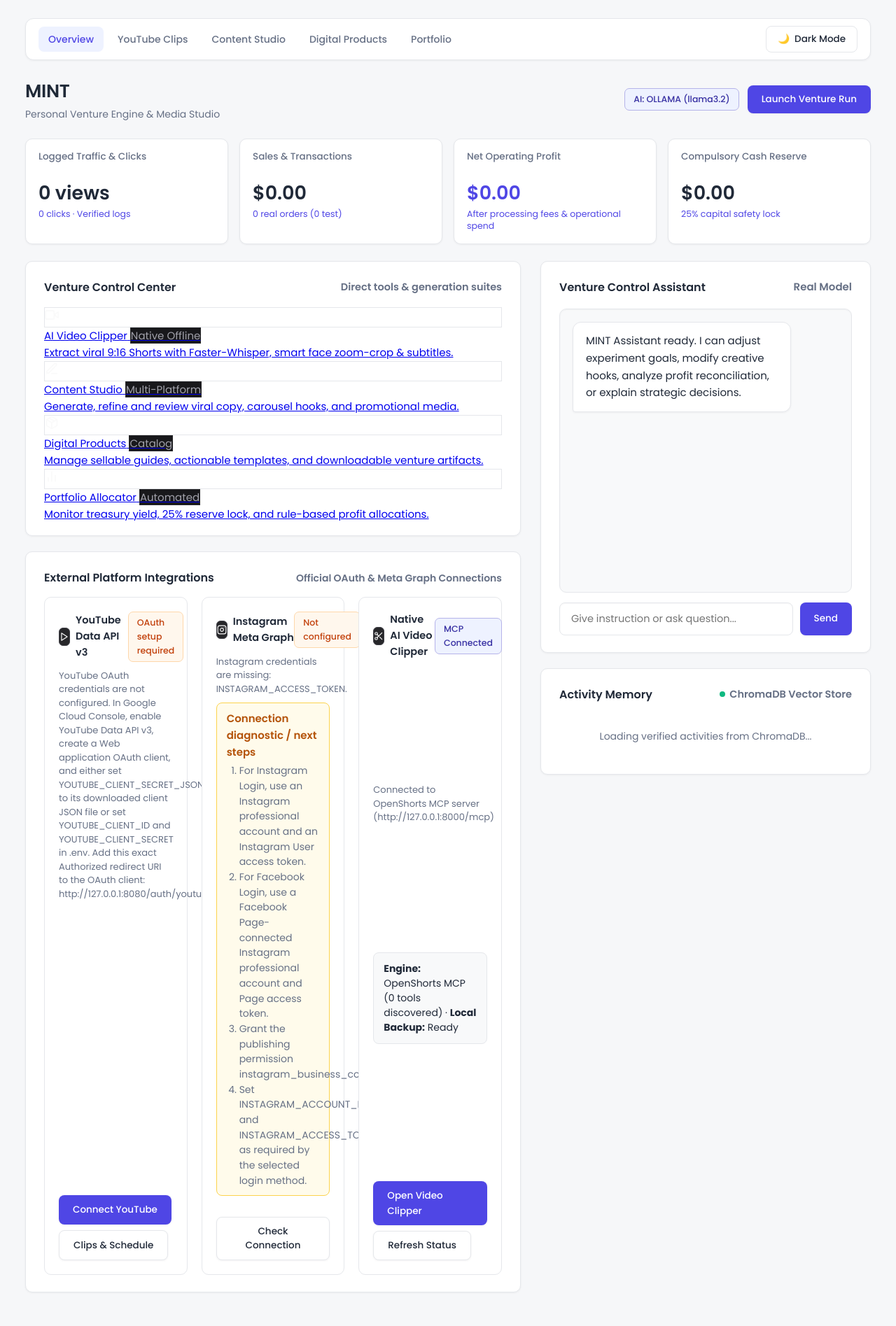
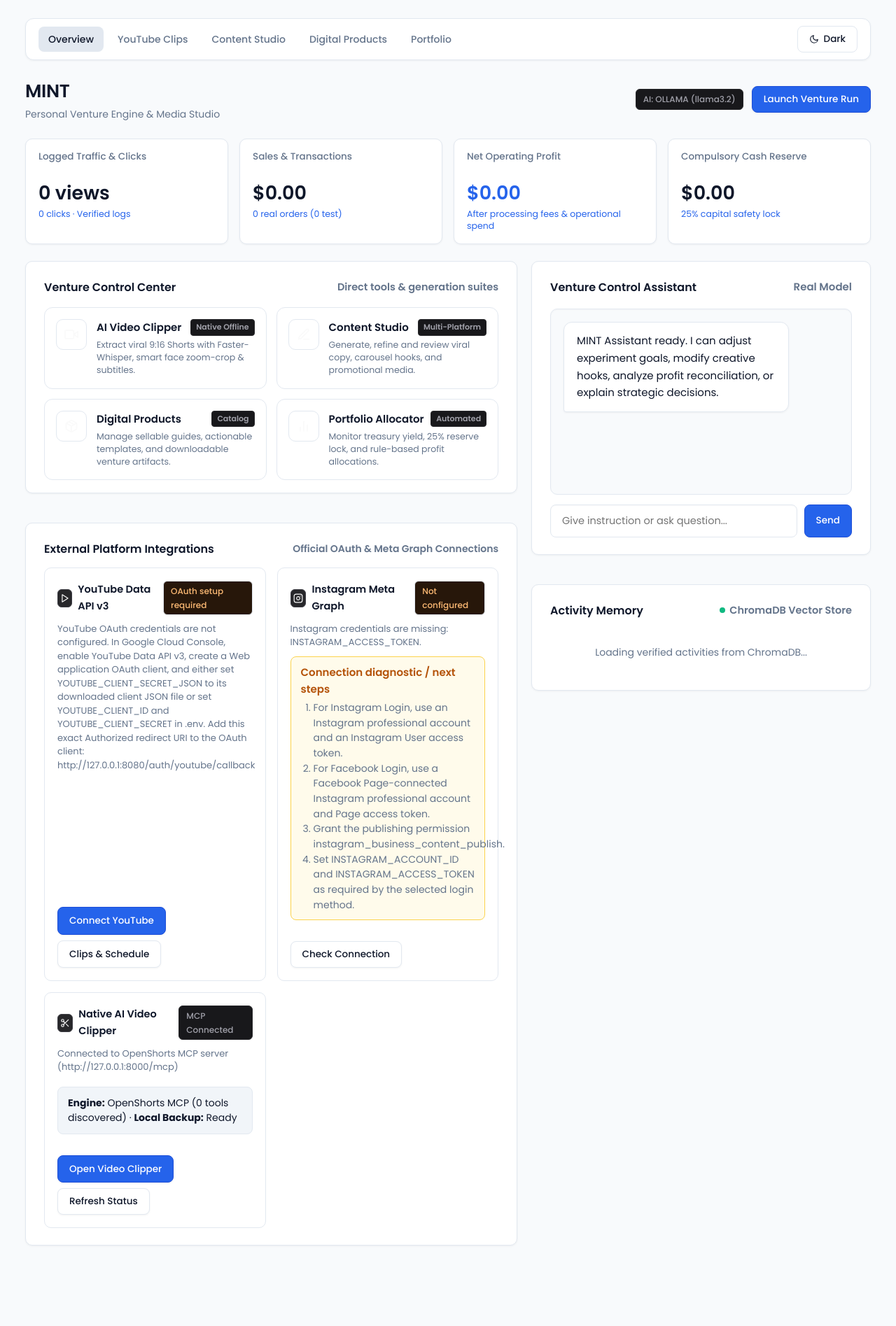
Before and after one commit to srishanksd/mint, a Flask app: page / in a window 1280 px wide. Shown: the whole page at 70% size. After the commit the page ends 1780 px from the top, so only its background shows below. Run offline with Flask 3, Linux system fonts and the light colour scheme; data that the repository does not hold is empty; some libraries are stand-ins or nearby versions.

Commit message:
style: polish dashboard theme, typography, and interactive feed controller

```diff
--- a/static/css/dashboard.css
+++ b/static/css/dashboard.css
@@ -3,35 +3,35 @@
 
 :root {
   /* Surfaces & Canvas — Clean Restrained Palette */
-  --bg-canvas: #f6f7f9;
+  --bg-canvas: #f8fafc;
   --surface-raised: #ffffff;
   --surface-pure: #ffffff;
   --surface-card: #ffffff;
-  --surface-nested: #f8f9fa;
-  --surface-inset: #f1f3f5;
+  --surface-nested: #f1f5f9;
+  --surface-inset: #e2e8f0;
 
   /* Typography */
-  --text-primary: #202938;
-  --text-secondary: #4b5563;
-  --text-muted: #667085;
-  --text-subtle: #9ca3af;
+  --text-primary: #0f172a;
+  --text-secondary: #334155;
+  --text-muted: #64748b;
+  --text-subtle: #94a3b8;
 
   /* Borders */
-  --border-subtle: #e5e7eb;
-  --border-medium: #d1d5db;
-  --card-border-light: #e5e7eb;
+  --border-subtle: #e2e8f0;
+  --border-medium: #cbd5e1;
+  --card-border-light: #e2e8f0;
 
-  /* Brand Accents — Professional Indigo used sparingly */
-  --accent-teal: #4f46e5;
-  --accent-teal-subtle: #eef2ff;
-  --accent-teal-text: #3730a3;
-  --accent-navy: #1f2937;
-  --status-neutral: #6b7280;
+  /* Brand Accents — Clean Slate Navy & Sky */
+  --accent-teal: #2563eb;
+  --accent-teal-subtle: #eff6ff;
+  --accent-teal-text: #1d4ed8;
+  --accent-navy: #0f172a;
+  --status-neutral: #64748b;
 
   /* Node State Surfaces & Borders */
-  --status-waiting-bg: #ffffff;
-  --status-waiting-border: #e5e7eb;
-  --status-waiting-text: #6b7280;
+  --status-waiting-bg: #f8fafc;
+  --status-waiting-border: #e2e8f0;
+  --status-waiting-text: #64748b;
 
   --status-running-bg: #eff6ff;
   --status-running-border: #93c5fd;
@@ -54,89 +54,89 @@
   --status-review-text: #b45309;
 
   /* Chat System */
-  --chat-bg: #f8f9fa;
-  --chat-bubble-user-bg: #4f46e5;
+  --chat-bg: #f8fafc;
+  --chat-bubble-user-bg: #0f172a;
   --chat-bubble-user-text: #ffffff;
   --chat-bubble-mint-bg: #ffffff;
-  --chat-bubble-mint-text: #202938;
-  --chat-bubble-mint-border: #e5e7eb;
+  --chat-bubble-mint-text: #0f172a;
+  --chat-bubble-mint-border: #e2e8f0;
 
   /* Modals & Overlays */
-  --modal-overlay-bg: rgba(17, 24, 39, 0.45);
+  --modal-overlay-bg: rgba(15, 23, 42, 0.6);
 
   /* Subtle Shadows */
-  --shadow-raised: 0 1px 3px rgba(0, 0, 0, 0.05), 0 1px 2px rgba(0, 0, 0, 0.03);
-  --shadow-inset: inset 0 1px 2px rgba(0, 0, 0, 0.04);
+  --shadow-raised: 0 1px 3px rgba(0, 0, 0, 0.05);
+  --shadow-inset: inset 0 1px 2px rgba(0, 0, 0, 0.03);
   --shadow-card: 0 1px 3px rgba(0, 0, 0, 0.05);
 }
 
 [data-theme="dark"] {
-  /* Surfaces & Canvas */
-  --bg-canvas: #0f172a;
-  --surface-raised: #1e293b;
-  --surface-pure: #1e293b;
-  --surface-card: #1e293b;
-  --surface-nested: #162032;
-  --surface-inset: #111827;
+  /* Surfaces & Canvas — Premium Minimal Obsidian Matte */
+  --bg-canvas: #09090b;
+  --surface-raised: #121215;
+  --surface-pure: #121215;
+  --surface-card: #121215;
+  --surface-nested: #18181b;
+  --surface-inset: #1c1c21;
 
   /* Typography */
-  --text-primary: #f8fafc;
-  --text-secondary: #cbd5e1;
-  --text-muted: #94a3b8;
-  --text-subtle: #64748b;
+  --text-primary: #fafafa;
+  --text-secondary: #e4e4e7;
+  --text-muted: #a1a1aa;
+  --text-subtle: #71717a;
 
-  /* Borders */
-  --border-subtle: #334155;
-  --border-medium: #475569;
-  --card-border-light: #334155;
+  /* Borders — Crisp, subtle, non-distracting */
+  --border-subtle: #27272a;
+  --border-medium: #3f3f46;
+  --card-border-light: #27272a;
 
-  /* Brand Accents */
-  --accent-teal: #818cf8;
-  --accent-teal-subtle: #1e1b4b;
-  --accent-teal-text: #c7d2fe;
-  --accent-navy: #f9fafb;
-  --status-neutral: #9ca3af;
+  /* Brand Accents — Unified Neutral Slate with Clean Crisp Highlights */
+  --accent-teal: #3b82f6;
+  --accent-teal-subtle: #172554;
+  --accent-teal-text: #93c5fd;
+  --accent-navy: #ffffff;
+  --status-neutral: #a1a1aa;
 
   /* Node State Surfaces & Borders in Dark Mode */
-  --status-waiting-bg: #1e293b;
-  --status-waiting-border: #334155;
-  --status-waiting-text: #94a3b8;
+  --status-waiting-bg: #18181b;
+  --status-waiting-border: #27272a;
+  --status-waiting-text: #a1a1aa;
 
-  --status-running-bg: #1e3a5f;
-  --status-running-border: #60a5fa;
+  --status-running-bg: #172554;
+  --status-running-border: #3b82f6;
   --status-running-text: #93c5fd;
 
-  --status-completed-bg: #064032;
-  --status-completed-border: #34d399;
-  --status-completed-text: #6ee7b7;
+  --status-completed-bg: #052e16;
+  --status-completed-border: #16a34a;
+  --status-completed-text: #86efac;
 
-  --status-interrupted-bg: #3d170a;
-  --status-interrupted-border: #fb923c;
-  --status-interrupted-text: #fed7aa;
+  --status-interrupted-bg: #431407;
+  --status-interrupted-border: #ea580c;
+  --status-interrupted-text: #fdba74;
 
-  --status-failed-bg: #3d0c0c;
-  --status-failed-border: #f87171;
-  --status-failed-text: #fecaca;
+  --status-failed-bg: #450a0a;
+  --status-failed-border: #dc2626;
+  --status-failed-text: #fca5a5;
 
-  --status-review-bg: #3b1e06;
-  --status-review-border: #fbbf24;
-  --status-review-text: #fde68a;
+  --status-review-bg: #422006;
+  --status-review-border: #ca8a04;
+  --status-review-text: #fde047;
 
   /* Chat System */
-  --chat-bg: #111827;
-  --chat-bubble-user-bg: #4f46e5;
+  --chat-bg: #09090b;
+  --chat-bubble-user-bg: #27272a;
   --chat-bubble-user-text: #ffffff;
-  --chat-bubble-mint-bg: #1e293b;
-  --chat-bubble-mint-text: #f9fafb;
-  --chat-bubble-mint-border: #334155;
+  --chat-bubble-mint-bg: #141418;
+  --chat-bubble-mint-text: #fafafa;
+  --chat-bubble-mint-border: #27272a;
 
   /* Modals & Overlays */
-  --modal-overlay-bg: rgba(0, 0, 0, 0.75);
+  --modal-overlay-bg: rgba(0, 0, 0, 0.85);
 
   /* Shadows */
-  --shadow-raised: 0 1px 3px rgba(0, 0, 0, 0.3);
-  --shadow-inset: inset 0 1px 2px rgba(0, 0, 0, 0.3);
-  --shadow-card: 0 1px 3px rgba(0, 0, 0, 0.3);
+  --shadow-raised: 0 1px 3px rgba(0, 0, 0, 0.6);
+  --shadow-inset: inset 0 1px 2px rgba(0, 0, 0, 0.6);
+  --shadow-card: 0 1px 3px rgba(0, 0, 0, 0.5);
 }
 
 * {
@@ -192,9 +192,19 @@ body {
   white-space: nowrap;
 }
 
-.nav-link:hover, .nav-link.active {
-  color: var(--accent-teal);
-  background: var(--accent-teal-subtle);
+.nav-link:hover {
+  color: var(--text-primary);
+  background: var(--surface-nested);
+}
+
+.nav-link.active {
+  color: #ffffff;
+  background: #27272a;
+}
+
+[data-theme="light"] .nav-link.active {
+  color: #0f172a;
+  background: #e2e8f0;
 }
 
 .theme-toggle-btn {
@@ -243,10 +253,10 @@ header {
 
 /* Status Indicators */
 .status-pill {
-  font-size: 12.5px;
+  font-size: 12px;
   font-weight: 500;
-  padding: 5px 12px;
-  border-radius: 7px;
+  padding: 4px 10px;
+  border-radius: 6px;
   background: var(--surface-card);
   border: 1px solid var(--border-subtle);
   color: var(--text-muted);
@@ -256,21 +266,27 @@ header {
 }
 
 .status-pill.connected {
-  border-color: color-mix(in srgb, var(--accent-teal) 32%, var(--border-subtle));
-  color: var(--accent-teal-text);
-  background: var(--accent-teal-subtle);
+  border-color: #27272a;
+  color: #a1a1aa;
+  background: #18181b;
+}
+
+[data-theme="dark"] .status-pill.connected {
+  border-color: #27272a;
+  color: #d4d4d8;
+  background: #18181b;
 }
 
 .status-pill.waiting {
-  border-color: var(--status-interrupted-border);
-  color: var(--status-interrupted-text);
-  background: var(--status-interrupted-bg);
+  border-color: var(--border-subtle);
+  color: #fdba74;
+  background: #27170a;
 }
 
 .status-pill.failed {
-  border-color: var(--status-failed-border);
-  color: var(--status-failed-text);
-  background: var(--status-failed-bg);
+  border-color: #7f1d1d;
+  color: #fca5a5;
+  background: #450a0a;
 }
 
 .integration-detail-line {
@@ -358,8 +374,16 @@ button:disabled {
 /* Grid Layout */
 .dashboard-grid {
   display: grid;
-  grid-template-columns: 1.8fr 1.2fr;
-  gap: 28px;
+  grid-template-columns: 1.45fr 1fr;
+  gap: 20px;
+  align-items: start;
+}
+
+.main-column,
+.side-column {
+  display: flex;
+  flex-direction: column;
+  gap: 20px;
 }
 
 /* Live Execution Progression Banner */
@@ -395,6 +419,196 @@ button:disabled {
   background: var(--accent-teal);
   border-radius: 3px;
   transition: width 0.3s ease;
+}
+
+/* Executive Pipeline Stepper */
+.pipeline-stepper {
+  display: flex;
+  align-items: center;
+  justify-content: space-between;
+  background: var(--surface-nested);
+  border: 1px solid var(--border-subtle);
+  border-radius: 12px;
+  padding: 12px 16px;
+  margin-bottom: 20px;
+  gap: 8px;
+  overflow-x: auto;
+}
+
+.stepper-item {
+  display: flex;
+  align-items: center;
+  gap: 10px;
+  flex: 1;
+  min-width: 140px;
+}
+
+.stepper-bubble {
+  width: 28px;
+  height: 28px;
+  border-radius: 50%;
+  display: flex;
+  align-items: center;
+  justify-content: center;
+  font-size: 13px;
+  font-weight: 700;
+  background: var(--surface-pure);
+  border: 1.5px solid var(--border-medium);
+  color: var(--text-muted);
+  flex-shrink: 0;
+  transition: all 0.2s ease;
+}
+
+.stepper-item.active .stepper-bubble {
+  background: var(--accent-teal);
+  border-color: var(--accent-teal);
+  color: #ffffff;
+  box-shadow: 0 0 0 3px rgba(79, 70, 229, 0.2);
+}
+
+.stepper-item.completed .stepper-bubble {
+  background: #10b981;
+  border-color: #10b981;
+  color: #ffffff;
+}
+
+.stepper-content {
+  display: flex;
+  flex-direction: column;
+}
+
+.stepper-title {
+  font-size: 13.5px;
+  font-weight: 600;
+  color: var(--text-primary);
+  white-space: nowrap;
+}
+
+.stepper-subtitle {
+  font-size: 11.5px;
+  color: var(--text-muted);
+  white-space: nowrap;
+}
+
+.stepper-divider {
+  color: var(--text-subtle);
+  font-size: 15px;
+  font-weight: 600;
+  user-select: none;
+  padding: 0 4px;
+}
+
+/* Quick Access Feature Hub */
+.quick-feature-grid {
+  display: grid;
+  grid-template-columns: repeat(2, 1fr);
+  gap: 14px;
+  margin-bottom: 22px;
+}
+
+.quick-feature-card {
+  display: flex;
+  align-items: flex-start;
+  gap: 14px;
+  padding: 16px;
+  background: var(--surface-card);
+  border: 1px solid var(--border-subtle);
+  border-radius: 12px;
+  text-decoration: none;
+  color: inherit;
+  transition: transform 0.15s ease, box-shadow 0.15s ease, border-color 0.15s ease;
+}
+
+.quick-feature-card:hover {
+  transform: translateY(-2px);
+  border-color: var(--accent-teal);
+  box-shadow: 0 4px 12px rgba(0, 0, 0, 0.06);
+}
+
+.qf-icon-wrap {
+  width: 44px;
+  height: 44px;
+  border-radius: 10px;
+  display: flex;
+  align-items: center;
+  justify-content: center;
+  font-size: 20px;
+  flex-shrink: 0;
+}
+
+.qf-body {
+  flex: 1;
+  min-width: 0;
+}
+
+.qf-head {
+  display: flex;
+  align-items: center;
+  justify-content: space-between;
+  gap: 8px;
+  margin-bottom: 4px;
+}
+
+.qf-title {
+  font-size: 15px;
+  font-weight: 600;
+  color: var(--text-primary);
+}
+
+.qf-badge {
+  font-size: 11px;
+  font-weight: 600;
+  padding: 2px 7px;
+  border-radius: 4px;
+  white-space: nowrap;
+}
+
+.qf-desc {
+  font-size: 12.5px;
+  color: var(--text-muted);
+  line-height: 1.45;
+  margin: 0;
+}
+
+/* Collapsible Detailed Agent Inspector */
+.agent-inspector-accordion {
+  border: 1px solid var(--border-subtle);
+  border-radius: 12px;
+  background: var(--surface-nested);
+  padding: 12px 16px;
+  margin-bottom: 16px;
+  transition: all 0.2s ease;
+}
+
+.agent-inspector-accordion[open] {
+  background: var(--surface-card);
+  padding-bottom: 18px;
+}
+
+.agent-inspector-summary {
+  display: flex;
+  align-items: center;
+  justify-content: space-between;
+  cursor: pointer;
+  font-size: 14px;
+  font-weight: 600;
+  color: var(--text-secondary);
+  user-select: none;
+  outline: none;
+}
+
+.agent-inspector-summary::-webkit-details-marker {
+  display: none;
+}
+
+.agent-inspector-toggle-hint {
+  font-size: 12.5px;
+  font-weight: 400;
+  color: var(--text-muted);
+}
+
+.agent-inspector-accordion:hover .agent-inspector-summary {
+  color: var(--accent-teal);
 }
 
 /* Architecture Graph */
@@ -650,7 +864,7 @@ button:disabled {
 .chat-window {
   display: flex;
   flex-direction: column;
-  height: 560px;
+  height: 420px;
 }
 
 .chat-messages {
@@ -794,14 +1008,14 @@ button:disabled {
 }
 
 .neo-input:focus {
-  border-color: #4f46e5;
+  border-color: var(--accent-teal);
 }
 
 .neo-btn {
   background: var(--surface-card);
   border: 1px solid var(--border-subtle);
   box-shadow: var(--shadow-card);
-  padding: 10px 20px;
+  padding: 8px 16px;
   border-radius: 8px;
   font-size: 13.5px;
   font-weight: 500;
@@ -811,7 +1025,8 @@ button:disabled {
 }
 
 .neo-btn:hover {
-  border-color: #4f46e5;
+  border-color: var(--border-medium);
+  background: var(--surface-nested);
 }
 
 .neo-btn:active {
@@ -819,18 +1034,42 @@ button:disabled {
 }
 
 .neo-btn-primary {
-  background: #4f46e5;
+  background: #2563eb;
   color: #ffffff;
-  border: none;
+  border: 1px solid #1d4ed8;
 }
 
 .neo-btn-primary:hover {
-  background: #4338ca;
+  background: #1d4ed8;
+  border-color: #1e40af;
+}
+
+[data-theme="dark"] .neo-btn-primary {
+  background: #ffffff;
+  color: #09090b;
+  border: 1px solid #ffffff;
+  font-weight: 600;
+}
+
+[data-theme="dark"] .neo-btn-primary:hover {
+  background: #e4e4e7;
+  border-color: #e4e4e7;
+}
+
+[data-theme="dark"] .neo-btn {
+  background: #18181b;
+  border-color: #27272a;
+  color: #fafafa;
+}
+
+[data-theme="dark"] .neo-btn:hover {
+  background: #27272a;
+  border-color: #3f3f46;
 }
 
 /* Activity Log */
 .activity-feed-list {
-  max-height: 480px;
+  max-height: 270px;
   overflow-y: auto;
   display: flex;
   flex-direction: column;
@@ -856,7 +1095,32 @@ button:disabled {
   white-space: nowrap;
 }
 
-/* Modals & Dialog Overlays */
+/* Custom Sleek Scrollbar */
+::-webkit-scrollbar {
+  width: 6px;
+  height: 6px;
+}
+
+::-webkit-scrollbar-track {
+  background: transparent;
+}
+
+::-webkit-scrollbar-thumb {
+  background: var(--border-medium);
+  border-radius: 4px;
+}
+
+::-webkit-scrollbar-thumb:hover {
+  background: var(--text-muted);
+}
+
+[data-theme="dark"] ::-webkit-scrollbar-thumb {
+  background: #27272a;
+}
+
+[data-theme="dark"] ::-webkit-scrollbar-thumb:hover {
+  background: #3f3f46;
+}
 .modal-overlay,
 .modal-backdrop {
   display: none;
@@ -891,22 +1155,22 @@ button:disabled {
   position: relative;
 }
 
-/* Integrations Panels — 3-column balanced grid */
+/* Integrations Panels */
 .integrations-grid {
   display: grid;
-  grid-template-columns: repeat(3, minmax(0, 1fr));
-  gap: 20px;
+  grid-template-columns: repeat(auto-fit, minmax(220px, 1fr));
+  gap: 16px;
 }
 
 .integration-panel {
   background: var(--surface-card);
-  padding: 20px;
+  padding: 18px;
   border-radius: 10px;
   border: 1px solid var(--border-subtle);
   display: flex;
   flex-direction: column;
   justify-content: space-between;
-  min-height: 220px;
+  min-height: 200px;
 }
 
 .integration-header {
--- a/static/js/dashboard.js
+++ b/static/js/dashboard.js
@@ -60,11 +60,11 @@ function applyTheme(theme) {
   }
   if (icon && text) {
     if (isDark) {
-      icon.innerText = "☀️";
-      text.innerText = "Light Mode";
+      icon.innerHTML = `<svg width="14" height="14" viewBox="0 0 24 24" fill="none" stroke="currentColor" stroke-width="2" stroke-linecap="round" stroke-linejoin="round" style="vertical-align:middle;"><circle cx="12" cy="12" r="5"></circle><line x1="12" y1="1" x2="12" y2="3"></line><line x1="12" y1="21" x2="12" y2="23"></line><line x1="4.22" y1="4.22" x2="5.64" y2="5.64"></line><line x1="18.36" y1="18.36" x2="19.78" y2="19.78"></line><line x1="1" y1="12" x2="3" y2="12"></line><line x1="21" y1="12" x2="23" y2="12"></line><line x1="4.22" y1="19.78" x2="5.64" y2="18.36"></line><line x1="18.36" y1="5.64" x2="19.78" y2="4.22"></line></svg>`;
+      text.innerText = "Light";
     } else {
-      icon.innerText = "🌙";
-      text.innerText = "Dark Mode";
+      icon.innerHTML = `<svg width="14" height="14" viewBox="0 0 24 24" fill="none" stroke="currentColor" stroke-width="2" stroke-linecap="round" stroke-linejoin="round" style="vertical-align:middle;"><path d="M21 12.79A9 9 0 1 1 11.21 3 7 7 0 0 0 21 12.79z"></path></svg>`;
+      text.innerText = "Dark";
     }
   }
 
@@ -183,9 +183,13 @@ async function fetchOverview() {
       } else {
         btnVid.style.display = "none";
       }
-      if (meta.deliverable) {
+      if (meta.deliverable || meta.product_slug) {
+        if (meta.product_slug) {
+          btnPkg.href = `/products/${encodeURIComponent(meta.product_slug)}/download`;
+        } else {
           const pkgName = meta.deliverable.split("\\").pop().split("/").pop();
           btnPkg.href = `/api/media/products/${pkgName}`;
+        }
         btnPkg.style.display = "inline-block";
       } else {
         btnPkg.style.display = "none";
@@ -196,7 +200,16 @@ async function fetchOverview() {
     if (data.portfolio && data.portfolio.allocations) {
       document.getElementById("card-portfolio").style.display = "block";
       document.getElementById("port-profile-label").innerText = `Profile: ${data.portfolio.risk_profile} ($${data.portfolio.total_surplus} surplus)`;
+      // Defer rendering portfolio until Chart.js is confirmed loaded
+      if (typeof Chart !== "undefined") {
         renderPortfolio(data.portfolio.allocations);
+      } else {
+        setTimeout(() => {
+          if (typeof Chart !== "undefined") {
+            renderPortfolio(data.portfolio.allocations);
+          }
+        }, 300);
+      }
     }
 
     // Activity Feed
@@ -339,34 +352,93 @@ function updateExecutionBanner(exp, prog, recentEvents) {
   if (barEl) barEl.style.width = `${prog.progress_pct}%`;
   if (taskEl) taskEl.innerText = prog.current_task ? `Active: ${prog.current_task.slice(0, 70)}` : "All pipeline stages finished.";
 
+  // Update Executive Stepper active highlights
+  const stages = [
+    document.getElementById("step-stage-1"),
+    document.getElementById("step-stage-2"),
+    document.getElementById("step-stage-3"),
+    document.getElementById("step-stage-4")
+  ];
+  const completed = Number(prog.completed_stages || 0);
+  const isCompleted = exp.status === "completed";
+
+  stages.forEach((step, idx) => {
+    if (!step) return;
+    step.classList.remove("active", "completed");
+    // stage index 0: nodes 1-3 (Scout, Strategy, Orchestrator)
+    // stage index 1: nodes 4-5 (Content Creator, Quality Checker)
+    // stage index 2: nodes 6-7 (Publishing, Measurement)
+    // stage index 3: nodes 8-9 (Finance, Portfolio)
+    const stageThresholds = [3, 5, 7, 9];
+    if (isCompleted || completed >= stageThresholds[idx]) {
+      step.classList.add("completed");
+    } else if (
+      (idx === 0 && completed < 3) ||
+      (idx === 1 && completed >= 3 && completed < 5) ||
+      (idx === 2 && completed >= 5 && completed < 7) ||
+      (idx === 3 && completed >= 7 && completed < 9)
+    ) {
+      if (exp.status === "running") {
+        step.classList.add("active");
+      }
+    }
+  });
+
   if (eventEl && recentEvents && recentEvents.length > 0) {
     const latest = recentEvents[0];
     eventEl.innerText = `Latest: [${latest.agent_name}] ${latest.message.slice(0, 45)}`;
   }
 }
 
-/* Render Activity Feed with Semantic Classes */
-function renderActivityFeed(events) {
+/* Render ChromaDB Important Activity Feed */
+async function loadChromaActivities() {
   const feedContainer = document.getElementById("activity-feed");
   if (!feedContainer) return;
 
-  if (!events || events.length === 0) {
+  try {
+    const res = await fetch("/api/chroma/activities?limit=15");
+    const data = await res.json();
+    const items = data.activities || [];
+
+    if (items.length === 0) {
       feedContainer.innerHTML = `
-      <div style="text-align:center; padding:28px 16px; color:var(--text-muted); font-size:12.5px;">
-        No activity events recorded yet. Launch a venture run to observe live execution.
+        <div style="text-align:center; padding:28px 16px; color:var(--text-muted); font-size:14px;">
+          No activities indexed in ChromaDB yet. Generate clips or products to build memory.
         </div>
       `;
       return;
     }
 
-  feedContainer.innerHTML = events.map(item => `
-    <div class="feed-item ${escapeHtml(item.severity || 'info')}">
-      <div>
-        <strong>${escapeHtml(item.agent_name)}:</strong> ${escapeHtml(item.message)}
+    feedContainer.innerHTML = items.map(item => {
+      const cat = escapeHtml(item.category || "activity");
+      const title = escapeHtml(item.title || "Event");
+      const ts = escapeHtml(item.timestamp || "");
+      const doc = escapeHtml(item.document || "");
+      const isVideo = cat.includes("clip") || cat.includes("youtube");
+      const isProd = cat.includes("product");
+      const typeLabel = isVideo ? "CLIP" : (isProd ? "PRODUCT" : "EVENT");
+
+      return `
+        <div class="feed-item info" style="padding:10px 12px; margin-bottom:8px; border-radius:8px; background:var(--surface-nested); border:1px solid var(--border-subtle); display:block;">
+          <div style="display:flex; justify-content:space-between; align-items:center; margin-bottom:4px;">
+            <div style="display:flex; align-items:center; gap:8px;">
+              <span style="font-size:10px; font-weight:700; letter-spacing:0.5px; background:var(--surface-inset); color:var(--text-muted); padding:2px 6px; border-radius:4px; border:1px solid var(--border-subtle);">${typeLabel}</span>
+              <strong style="font-size:13.5px; color:var(--text-primary);">${title}</strong>
             </div>
-      <div class="feed-time">${escapeHtml(item.timestamp.split(" ")[1] || item.timestamp)}</div>
+            <span class="feed-time" style="font-size:11.5px; color:var(--text-subtle);">${ts.split(" ")[1] || ts}</span>
           </div>
-  `).join("");
+          <div style="font-size:12.5px; color:var(--text-secondary); line-height:1.45; word-break:break-word;">${doc}</div>
+        </div>
+      `;
+    }).join("");
+  } catch (err) {
+    console.warn("loadChromaActivities error:", err);
+  }
+}
+
+function renderActivityFeed(events) {
+  // Defer to ChromaDB real persistent memory
+  loadChromaActivities();
 }
 
 /* External Platform Integrations UI */
```
Lines whose indentation alone changed are shown as unchanged.
